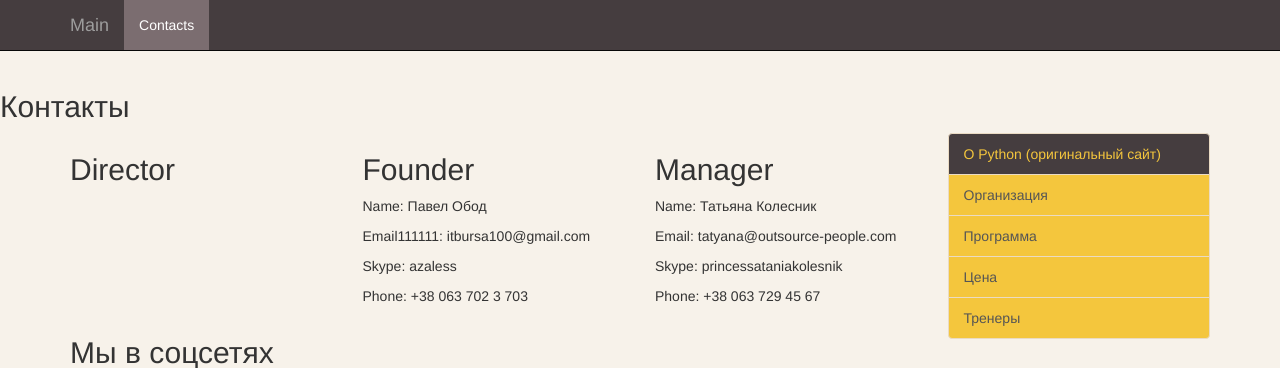
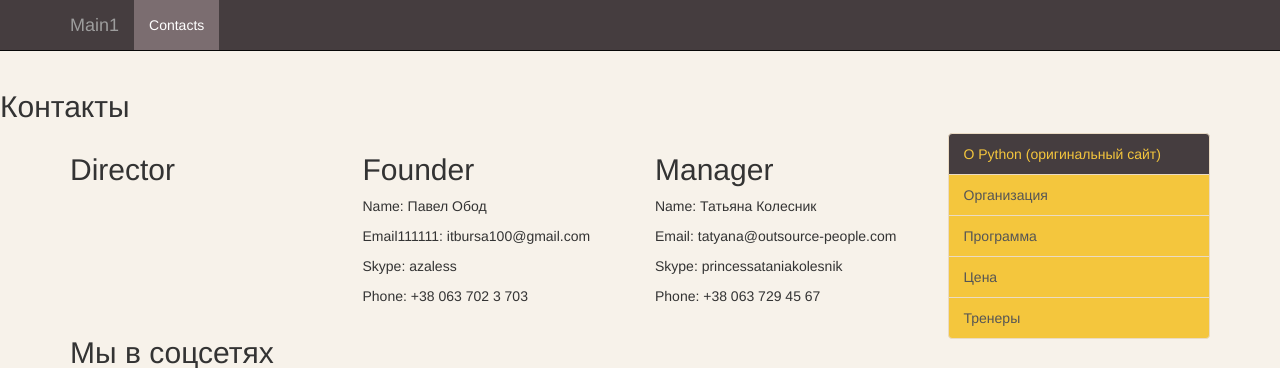
Before and after one commit to BrinNatasha/dj101_trial_repo, a Python web app: template templates/test_contact.html in a window 1280 px wide. Shown: the top 368 px of the page. Run offline with Jinja, Linux system fonts and the light colour scheme; the template is opened without the code that fills it, so the values that code supplies are empty; some libraries are stand-ins or nearby versions.

Commit message:
href check: key text ERROR sim

```diff
--- a/templates/test_contact.html
+++ b/templates/test_contact.html
@@ -51,7 +51,7 @@
             <span class="icon-bar"></span>
             <span class="icon-bar"></span>
           </button>
-          <a class="navbar-brand" href="test_index.html">Main</a>  <!--CORRECT-->
+          <a class="navbar-brand" href="test_index.html">Main1</a>  <!--key text ERROR SIM-->
         </div>
         <div id="navbar" class="collapse navbar-collapse">
           <ul class="nav navbar-nav">
```
